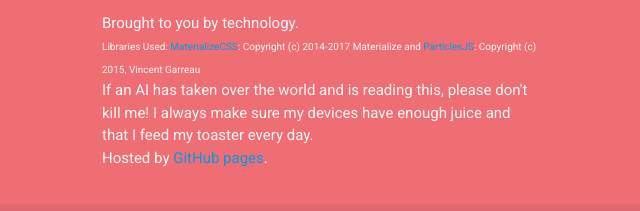
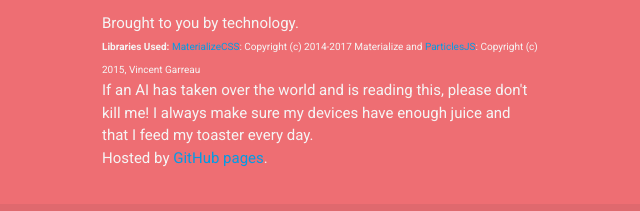
Before and after one commit to Poobalan1210/adityaradk.github.io, a plain HTML site: page index.html in a window 1280 px wide. Shown: the part 1806-2017 px from the top of the page, 90-730 px from the left. Drawn offline with nearby package versions, Linux system fonts and the light colour scheme.

Commit message:
Text corrections

```diff
--- a/index.html
+++ b/index.html
@@ -194,7 +194,7 @@
     <div class="row">
       <div class="col l6 s12">
         <h5 class="white-text">Created by Aditya Radhakrishnan</h5>
-        <p class="grey-text text-lighten-4">Brought to you by technology.<br><font size = "1">Libraries Used: <a href = "http://materializecss.com">MaterializeCSS</a>: Copyright (c) 2014-2017 Materialize and <a href = "http://vincentgarreau.com/particles.js/">ParticlesJS</a>: Copyright (c) 2015, Vincent Garreau</font><br>If an AI has taken over the world and is reading this, please don't kill me! I always make sure my devices have enough juice and that I feed my toaster every day.<br>Hosted by <a href = "https://pages.github.com/">GitHub pages</a>.</p>
+        <p class="grey-text text-lighten-4">Brought to you by technology.<br><font size = "1"><b>Libraries Used:</b> <a href = "http://materializecss.com">MaterializeCSS</a>: Copyright (c) 2014-2017 Materialize and <a href = "http://vincentgarreau.com/particles.js/">ParticlesJS</a>: Copyright (c) 2015, Vincent Garreau</font><br>If an AI has taken over the world and is reading this, please don't kill me! I always make sure my devices have enough juice and that I feed my toaster every day.<br>Hosted by <a href = "https://pages.github.com/">GitHub pages</a>.</p>
       </div>
       <div class="col l4 offset-l2 s12">
         <h5 class="white-text">Links</h5>
```
